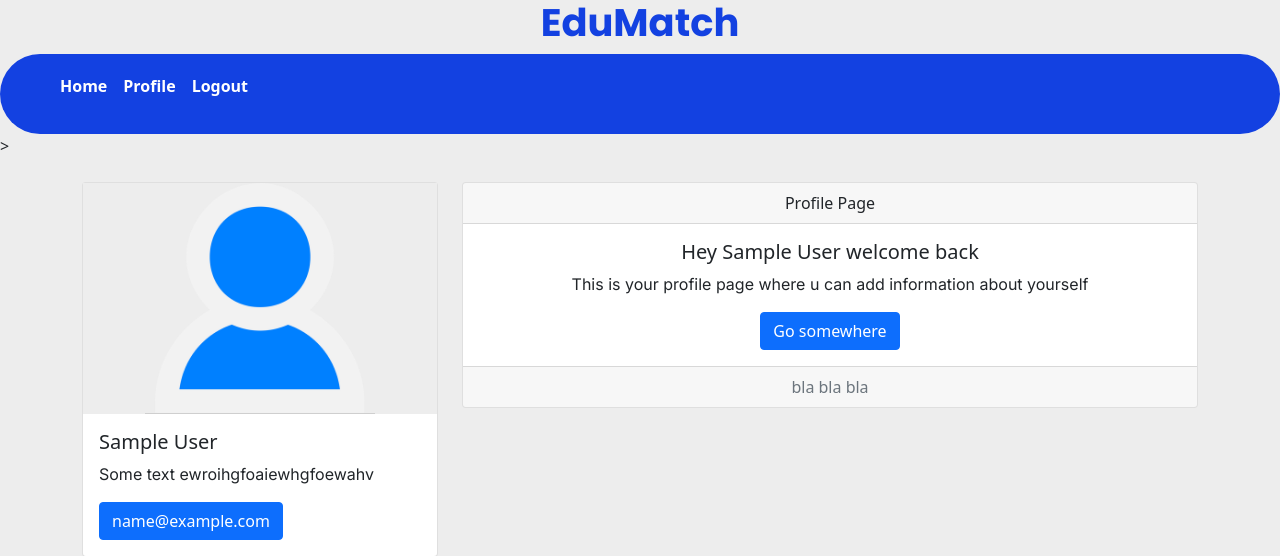
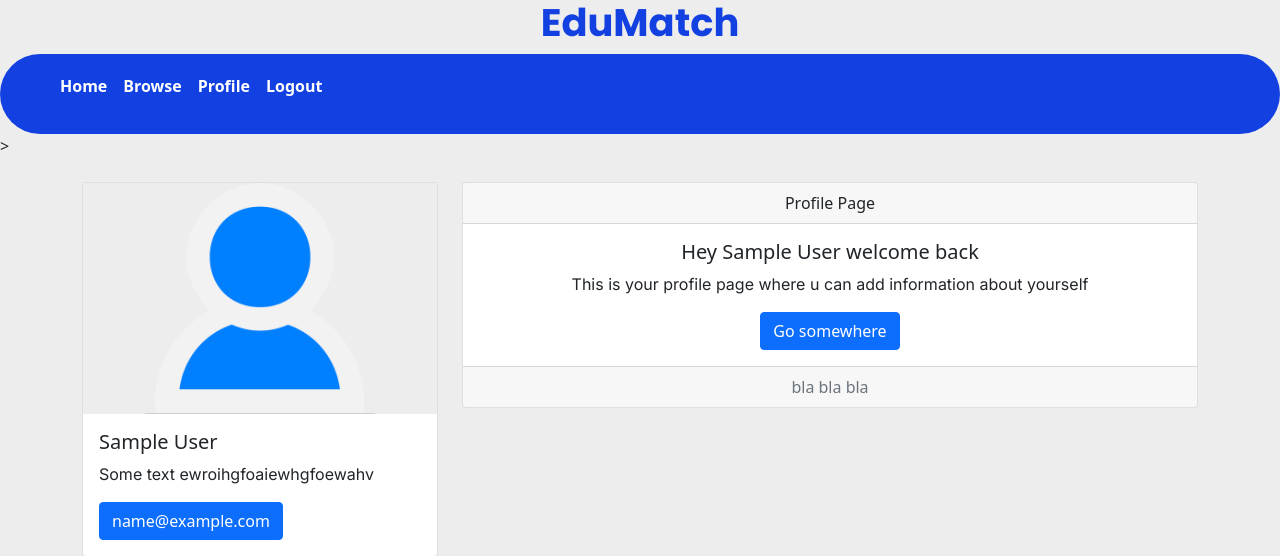
Before and after one commit to YakYakYakYakYak/ASP1, a Node server app: page /profile in a window 1280 px wide. Shown: the top 556 px of the page. Run offline with Node 20, Linux system fonts and the light colour scheme; the visitor is signed in with stand-in values (Sample User, id 1).

Commit message:
initilize browse page

```diff
--- a/routes/pages.js
+++ b/routes/pages.js
@@ -29,12 +29,11 @@ router.get('/profile', authController.isLoggedIn, (req, res) => {
     }
 });
 
-
 //check token, render token else redirect to login.
-router.get('/mainpage', authController.isLoggedIn, (req, res) => {
+router.get('/browse', authController.isLoggedIn, (req, res) => {
 
     if(req.user) {
-        res.render('mainpage', {
+        res.render('browse', {
             user:req.user
         });
     } else {
--- a/views/mainpage.hbs
+++ b/views/browse.hbs
@@ -13,6 +13,7 @@
     <nav>
         <ul>
             <li><a href="/">Home</a></li>
+            <li><li><a href="/browse">Browse</a></li></li>
             <li><a href="/profile">Profile</a></li>
             <li><a href="/auth/logout">Logout</a></li>
         </ul>
--- a/views/index.hbs
+++ b/views/index.hbs
@@ -14,6 +14,7 @@
         <ul>
             <li><a href="/">Home</a></li>
             {{#if user }}
+                <li><li><a href="/browse">Browse</a></li></li>
                 <li><li><a href="/profile">Profile</a></li></li>
                 <li><li><a href="/auth/logout">Logout</a></li></li>
             {{else}}
--- a/views/profile.hbs
+++ b/views/profile.hbs
@@ -13,6 +13,7 @@
     <nav>
         <ul>
             <li><a href="/">Home</a></li>
+            <li><li><a href="/browse">Browse</a></li></li>
             <li><a href="/profile">Profile</a></li>
             <li><a href="/auth/logout">Logout</a></li>
         </ul>
```
